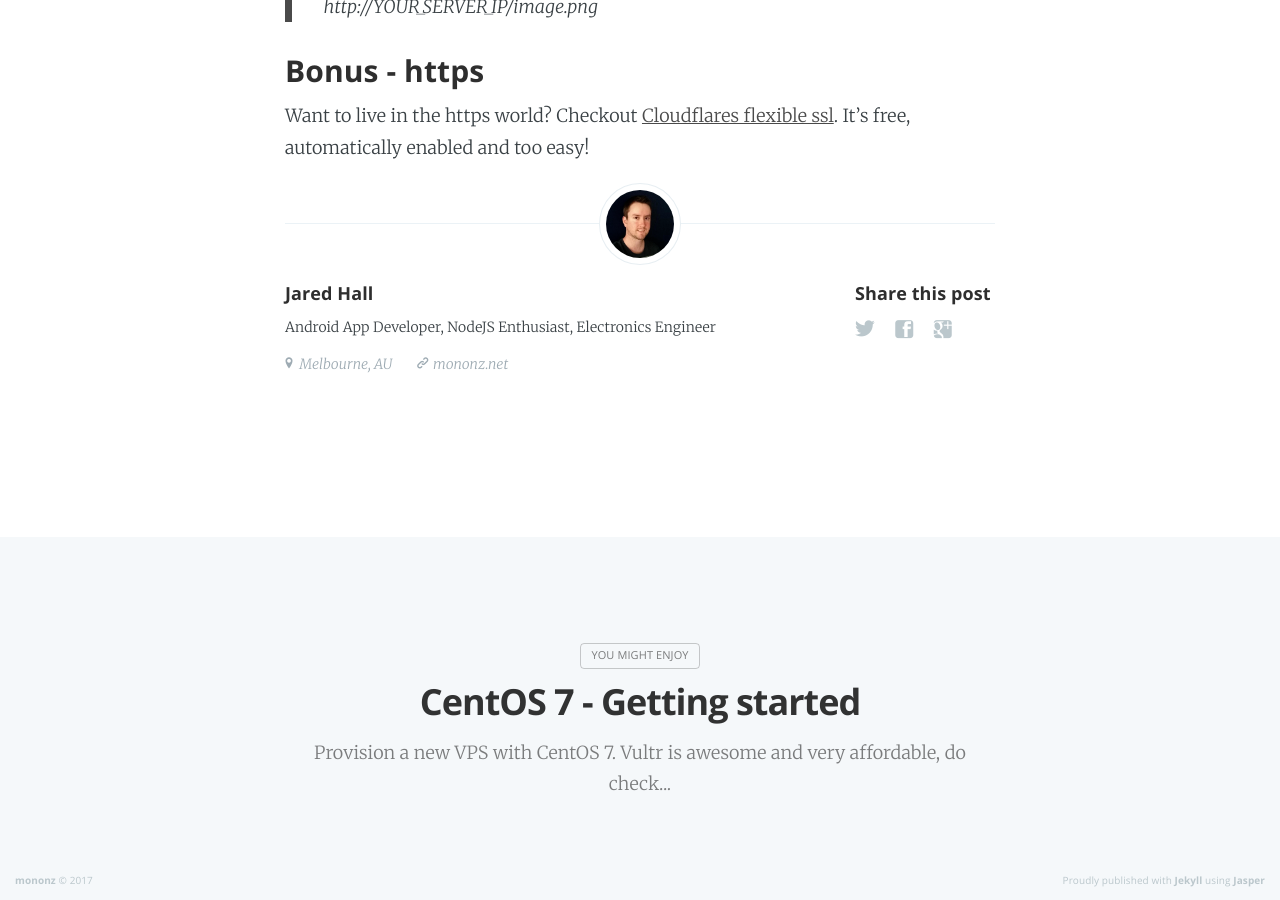
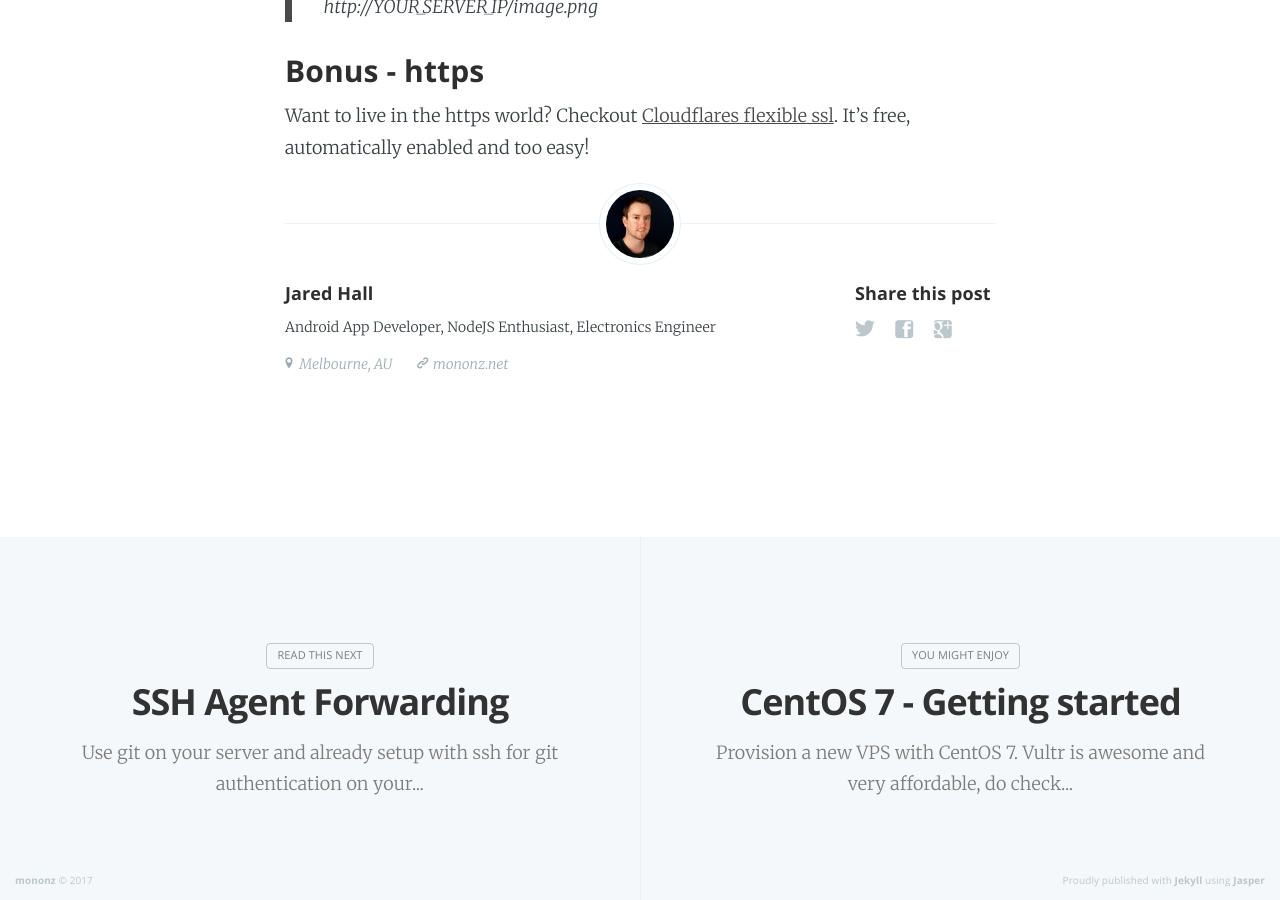
Before and after one commit to mononz/Blog, a Jekyll site: the page built from _posts/2017-04-15-simple-cdn-with-nginx.md, in a window 1280 px wide and 900 px high, scrolled down 5377 px. Built offline with Jekyll 4.4.1, drawn with Linux system fonts in a browser that asks for light colours; nearby versions of some CDN libraries; some of the changed lines change nothing that is shown.

Commit message:
Adding ssh-forwarding post

````diff
--- a/_posts/2017-04-14-centos-7-getting-started.md
+++ b/_posts/2017-04-14-centos-7-getting-started.md
@@ -43,15 +43,15 @@
 
 If you have a key setup already, skip to 'Copy public key'
 
-**Generate keys**
+__Generate keys__
 
-On your local machine run
+On your __local machine__ run
 ```
 $ ssh-keygen
 ```
 Accept all, or add a new name (I called mine vultr)
 
-**Copy Public key**
+__Copy Public key__
 
 Can simply use the 'ssh-copy-id' command to copy our new key on our local machine to the remote server. Keys will be added to the remote users '.ssh/authorized_keys' file.
 
@@ -66,7 +66,7 @@
 
 You no longer should require a password to login as your local and remote keys allow you entry.
 
-**Can't login?**
+__Can't login?__
 Ensure your key is added to your ssh-agent on your local machine
 ```
 $ ssh-add -K ~/.ssh/vultr
@@ -98,3 +98,7 @@
 ### 5. Party!
 
 You are all done!
+
+### Bonus
+
+Setup SSH agent forwarding by visiting my post [here](https://mononz.net/ssh-agent-forwarding)
--- /dev/null
+++ b/_posts/2017-04-30-ssh-agent-forwarding.md
@@ -0,0 +1,81 @@
+---
+layout: post
+title:  SSH Agent Forwarding
+date:   2017-04-30 12:00:00
+categories: Linux
+subclass: 'post'
+navigation: True
+logo: 'assets/images/ghost.png'
+---
+
+Use git on your server and already setup with ssh for git authentication on your local machine? Great, this guide is for you!
+
+We can use a technique called SSH Agent forwarding which will use our local machines ssh key on the remote server. It makes for easy deployments and doesn't leave keys (without passphrases) sitting on your server.
+
+Firstly, check your current ssh keys in your agent
+
+```
+ssh-agent -l
+```
+
+Got some there? great! If not add your keys using
+
+```
+ssh-add ~/.ssh/id_rsa
+```
+
+__Aside: Help! macOS keep forgetting my ssh keys__
+
+Mac will forget our ssh-keys on each reboot... Fun times... Alas! starting in macOS Sierra, Apple has added the UseKeychain config option for SSH configs to solve this. Let's enable that by adding the following to the file `~/.ssh/config` (Doesn't exist? create it)
+
+```
+Host *
+  UseKeychain yes
+```
+
+### 1. Test local key
+
+If you get the message below, you are good to go!
+
+```
+$ ssh -T git@github.com
+Hi username! You've successfully authenticated, but GitHub does not provide shell access.
+```
+
+Else, check that your key in your agent is actually linked to your github account and retry.
+
+### 2. Set up for SSH agent forwarding
+
+Open up the file `~/.ssh/config` (Doesn't exist? create it) and enter the following
+
+```
+Host example.com
+  ForwardAgent yes
+```
+
+__DO NOT__ use a wildcard like `Host *`.  You really wouldn't want to provide your local SSH keys with every server you shell into hey! __Only add servers you trust here!__
+
+### 3. Test SSH agent forwarding
+
+ssh into your server and run that git@github.com command again
+
+```
+$ ssh user@example.com
+$ ssh -T git@github.com
+```
+
+You should get the same prompt as before
+
+> Hi username! You've successfully authenticated, but GitHub does not provide shell access.
+
+This means that your ssh key was forwarded across and not authenticates with github! cool aye! Clone, pull whatever to your hearts content.
+
+If you get the result
+
+> Permission denied (publickey).`
+
+something went wrong. Repeat the above and see what you might have missed.
+
+### Reference
+
+Check out the official github post [here](https://developer.github.com/guides/using-ssh-agent-forwarding/) for troubleshooting and gotchas
````
